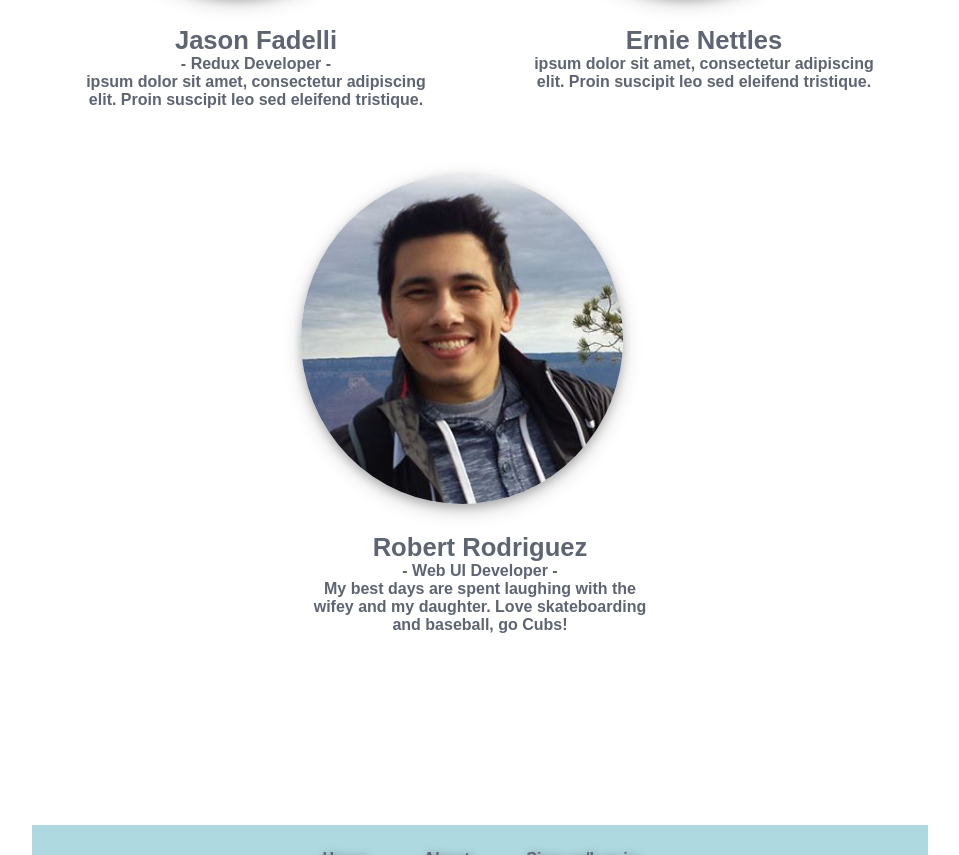
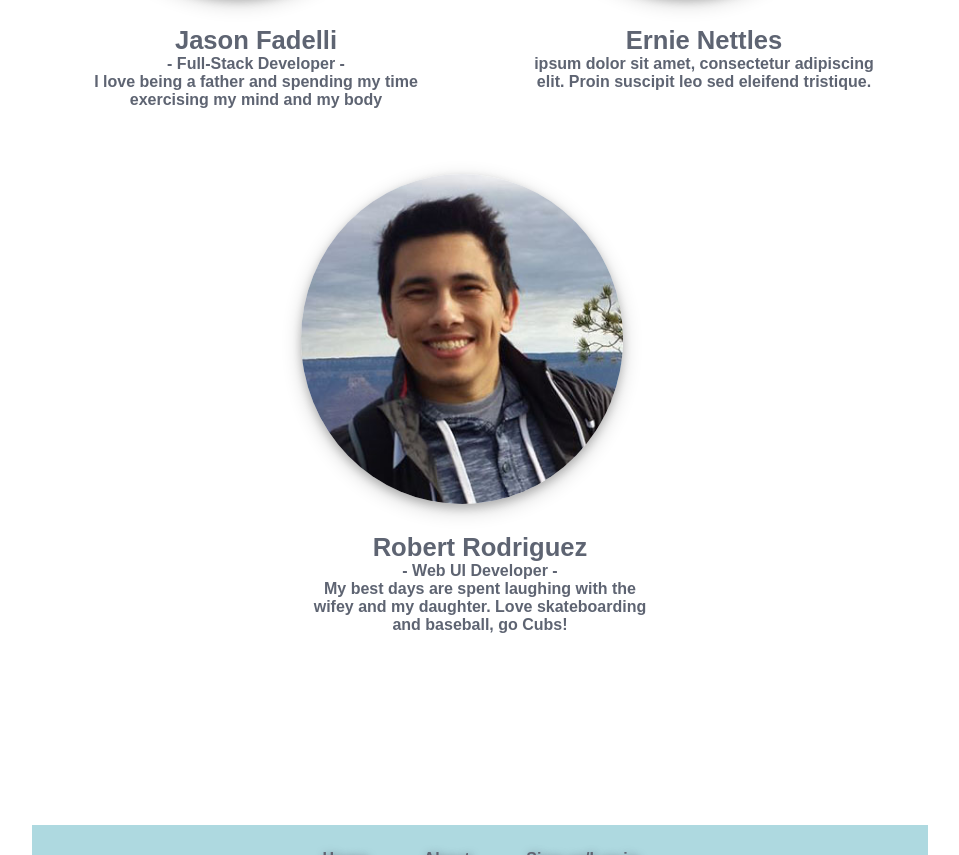
Before and after one commit to build-week-anywherefitness-1/Marketing-page, a plain HTML site: page about.html in a window 1280 px wide. Shown: the part 2185-3040 px from the top of the page, without its empty margins (160-1119 px from the left). Drawn offline with Linux system fonts and the light colour scheme.

Commit message:
updated jason fadellis info

```diff
--- a/about.html
+++ b/about.html
@@ -106,8 +106,8 @@
                 <img src="Images/teamPhotos/jason.jpg" alt = "Jason headshot">
                 <div class = "bio">
                     <h2>Jason Fadelli</h2>
-                    <h3>- Redux Developer -</h3>
-                    <p>ipsum dolor sit amet, consectetur adipiscing elit. Proin suscipit leo sed eleifend tristique.</p>
+                    <h3>- Full-Stack Developer -</h3>
+                    <p>I love being a father and spending my time exercising my mind and my body</p>
                 </div>
             </div>
 
```
